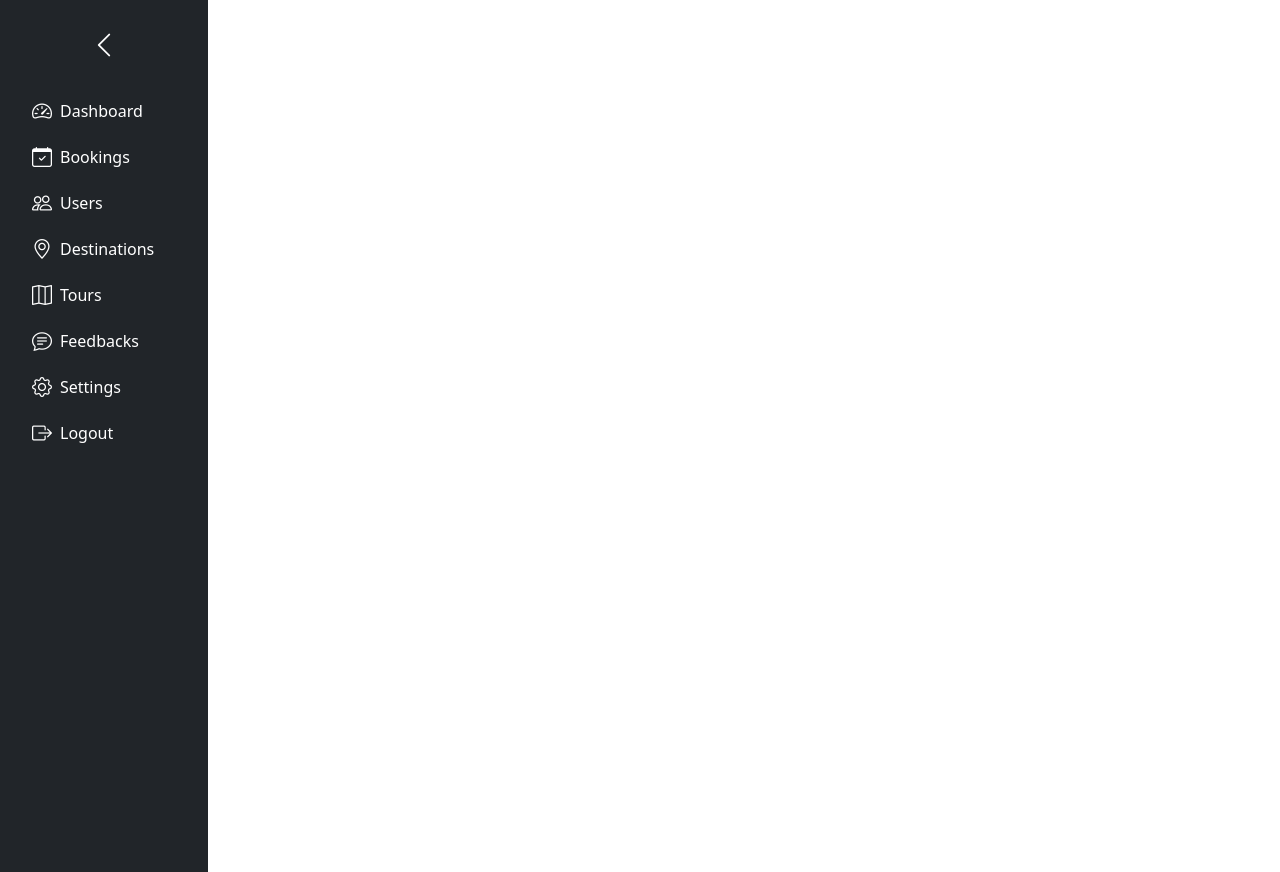
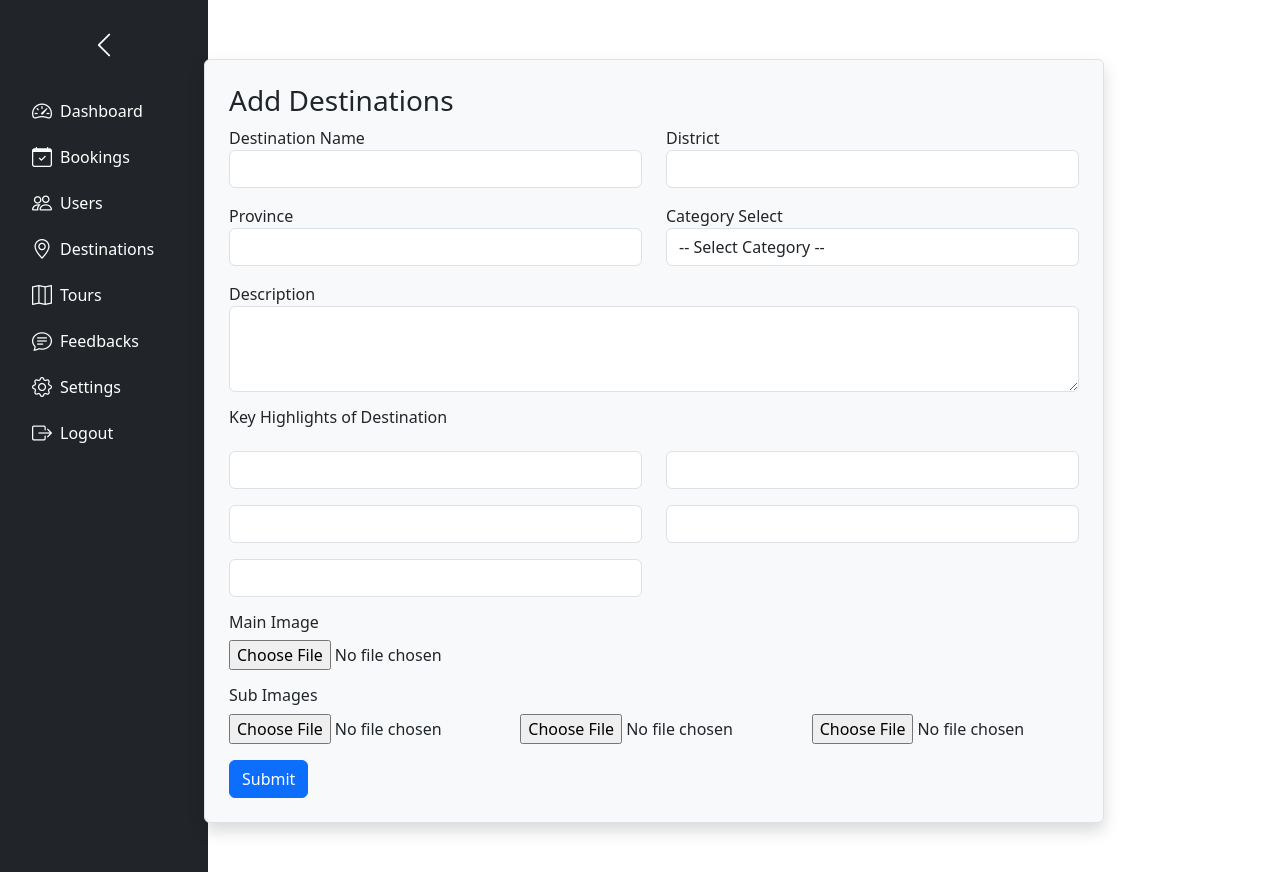
Before and after one commit to BIWeerathunga/Itpm_Project, a React (Create React App) app in the folder client/: page /admin/destination/create in a window 1280 px wide. Built offline with nearby package versions, Linux system fonts and the light colour scheme.

Commit message:
Destination Form

```diff
--- a/client/src/layouts/AdminLayout.js
+++ b/client/src/layouts/AdminLayout.js
@@ -3,6 +3,7 @@ import { Routes, Route } from "react-router-dom";
 import SidebarMenu from "../components/SidebarMenu";
 import AdminDashboard from "../pages/Admin/AdminDashboard";
 import Index from "../pages/Admin/Destination/Index";
+import Create from "../pages/Admin/Destination/Create";
 
 function AdminLayout() {
   return (
@@ -15,6 +16,7 @@ function AdminLayout() {
         <Routes>
           <Route path="dashboard" element={<AdminDashboard />} />
           <Route path="destination/index" element={<Index />} />
+          <Route path="destination/create" element={<Create />} />
           {/* Add more admin pages here */}
         </Routes>
       </div>
--- /dev/null
+++ b/client/src/pages/Admin/Destination/Create.js
@@ -0,0 +1,92 @@
+import React from "react";
+
+function Create() {
+  return (
+    <div
+      className="d-flex align-items-center justify-content-center vh-300 "
+      style={{ height: "350px", marginTop: "250px" }}
+    >
+      <form
+        className="p-4 border rounded shadow bg-light"
+        style={{ marginLeft: "-1220px", width: "900px" }}
+      >
+        <h3>Add Destinations</h3>
+        <div className="row">
+          <div className="form-group col-md-6">
+            <label htmlFor="destination-name">Destination Name</label>
+            <input type="text" className="form-control" id="destination-name" />
+          </div>
+          <div className="form-group col-md-6">
+            <label htmlFor="district">District</label>
+            <input type="text" className="form-control" id="district" />
+          </div>
+        </div>
+
+        <div className="row">
+          <div className="form-group col-md-6 mt-3">
+            <label htmlFor="province">Province</label>
+            <input type="text" className="form-control" id="province" />
+          </div>
+          <div className="form-group col-md-6 mt-3">
+            <label htmlFor="category">Category Select</label>
+            <select className="form-control" id="category">
+              <option value="" disabled selected>
+                -- Select Category --
+              </option>
+              <option value="1">Adventure Travel</option>
+              <option value="2">Cultural Travel</option>
+              <option value="3">Luxury Travel</option>
+              <option value="4">Religious Travel</option>
+            </select>
+          </div>
+        </div>
+
+        <div className="form-group mt-3">
+          <label htmlFor="description">Description</label>
+          <textarea
+            className="form-control"
+            id="description"
+            rows="3"
+          ></textarea>
+        </div>
+
+        <h6 className="mt-3">Key Highlights of Destination</h6>
+        <div className="row">
+          {[...Array(5)].map((_, index) => (
+            <div className="form-group col-md-6 mt-3" key={index}>
+              <input
+                type="text"
+                className="form-control"
+                id={`highlight${index + 1}`}
+              />
+            </div>
+          ))}
+        </div>
+
+        <h6 className="mt-3">Main Image</h6>
+        <div className="form-group">
+          <input type="file" className="form-control-file" id="mainImage" />
+        </div>
+
+        <h6 className="mt-3">Sub Images</h6>
+        <div className="row">
+          {[...Array(3)].map((_, index) => (
+            <div className="form-group col-md-4" key={index}>
+              <input
+                type="file"
+                className="form-control-file"
+                id={`images${index + 1}`}
+              />
+            </div>
+          ))}
+        </div>
+
+        <button type="submit" className="btn btn-primary mt-3">
+          Submit
+        </button>
+      </form>
+    </div>
+  );
+}
+
+export default Create;
```
